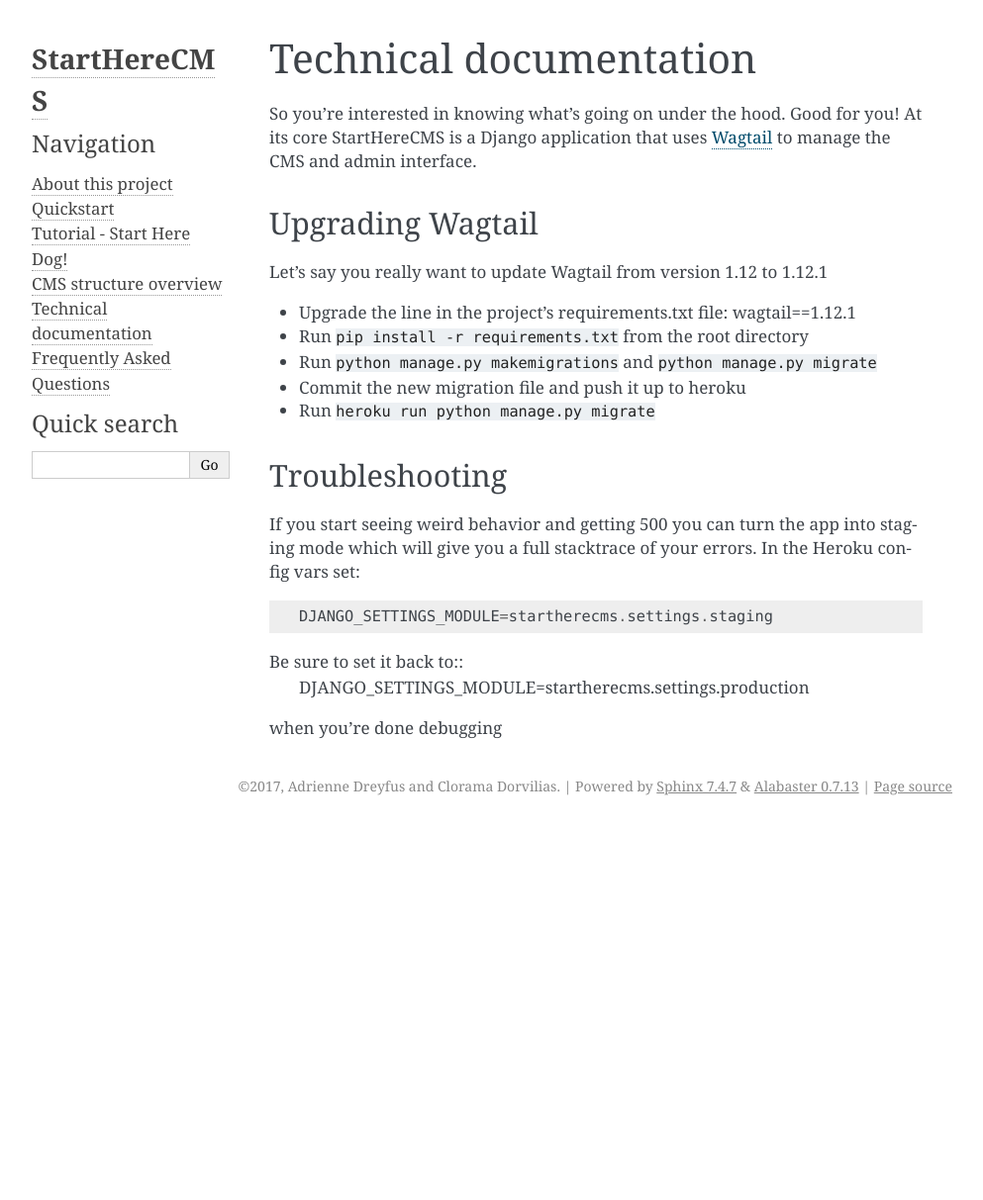
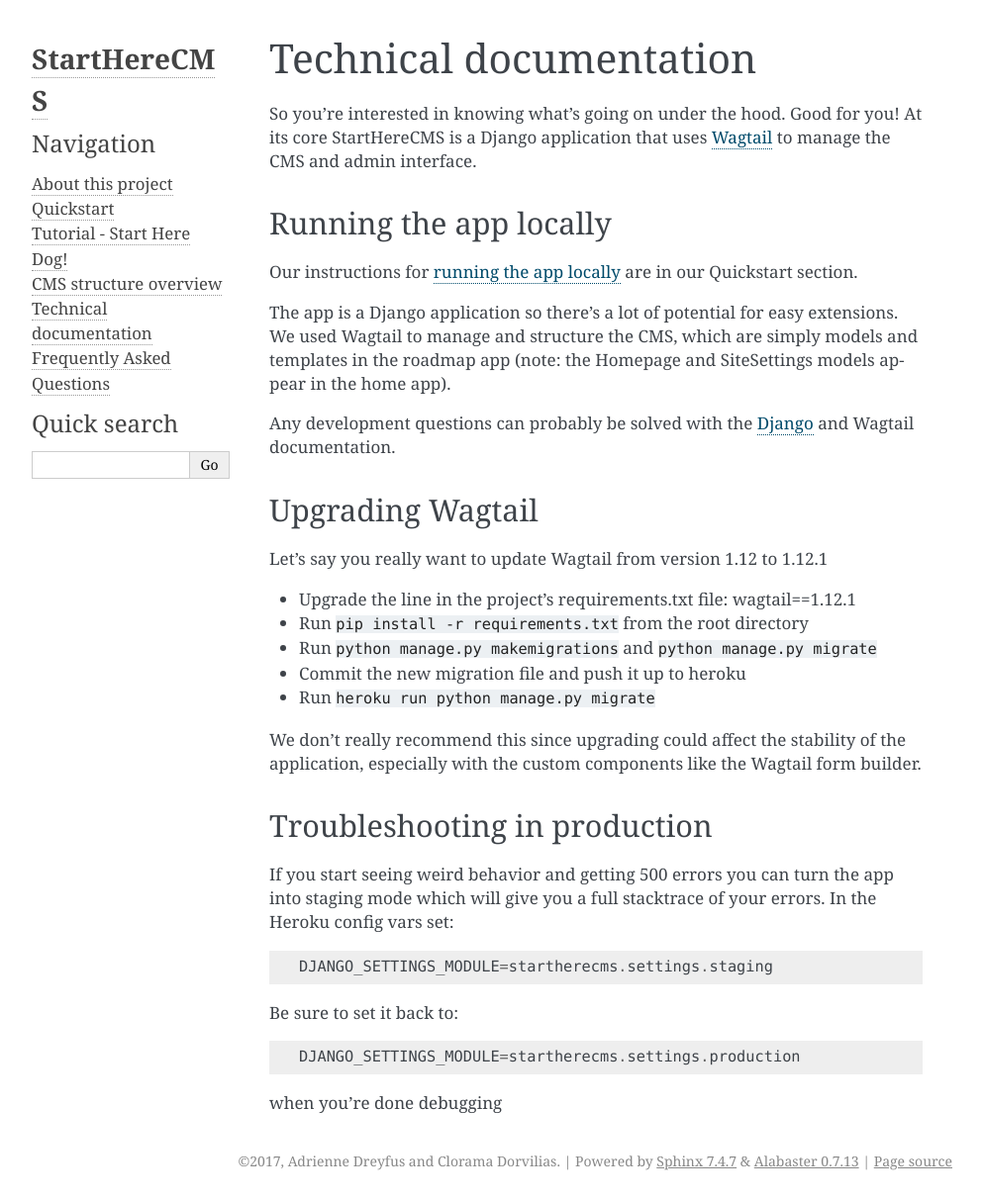
Before and after one commit to mark-meyer/startherecms, a Sphinx documentation site: the page built from docs/technical.rst, in a window 1280 px wide. Shown: the whole page at 99% size, without its empty margins (148-1141 px from the left). Built offline with Sphinx 7.4.7, drawn with Linux system fonts in a browser that asks for light colours; before the commit the page ends 900 px from its top, so only the background shows below that.

Commit message:
added details for locally deploying

```diff
--- a/docs/quickstart/local_deploy.rst
+++ b/docs/quickstart/local_deploy.rst
@@ -1,3 +1,5 @@
+.. _local_deploy:
+
 =======================
 Running the app locally
 =======================
--- a/docs/technical.rst
+++ b/docs/technical.rst
@@ -1,8 +1,22 @@
 Technical documentation
 ***********************
 
-So you're interested in knowing what's going on under the hood. Good for you! At its core StartHereCMS is a Django
-application that uses `Wagtail <https://www.wagtail.com>`_ to manage the CMS and admin interface.
+So you're interested in knowing what's going on under the hood. Good for you! At its core
+StartHereCMS is a Django application that uses `Wagtail <https://www.wagtail.com>`_
+to manage the CMS and admin interface.
+
+-----------------------
+Running the app locally
+-----------------------
+
+Our instructions for :ref:`running the app locally<local_deploy>` are in our Quickstart section.
+
+The app is a Django application so there's a lot of potential for easy extensions.
+We used Wagtail to manage and structure the CMS, which are simply
+models and templates in the roadmap app (note: the Homepage and SiteSettings models
+appear in the home app).
+
+Any development questions can probably be solved with the `Django <https://www.djangoproject.com/>`_ and Wagtail documentation.
 
 -----------------
 Upgrading Wagtail
@@ -16,16 +30,20 @@
 * Commit the new migration file and push it up to heroku
 * Run ``heroku run python manage.py migrate``
 
----------------
-Troubleshooting
----------------
+We don't really recommend this since upgrading could affect the stability of the application, especially
+with the custom components like the Wagtail form builder.
 
-If you start seeing weird behavior and getting 500 you can turn the app into staging mode which will give you a
+-----------------------------
+Troubleshooting in production
+-----------------------------
+
+If you start seeing weird behavior and getting 500 errors you can turn the app into staging mode which will give you a
 full stacktrace of your errors. In the Heroku config vars set::
 
     DJANGO_SETTINGS_MODULE=startherecms.settings.staging
 
 Be sure to set it back to::
+
     DJANGO_SETTINGS_MODULE=startherecms.settings.production
 
 when you're done debugging
```
